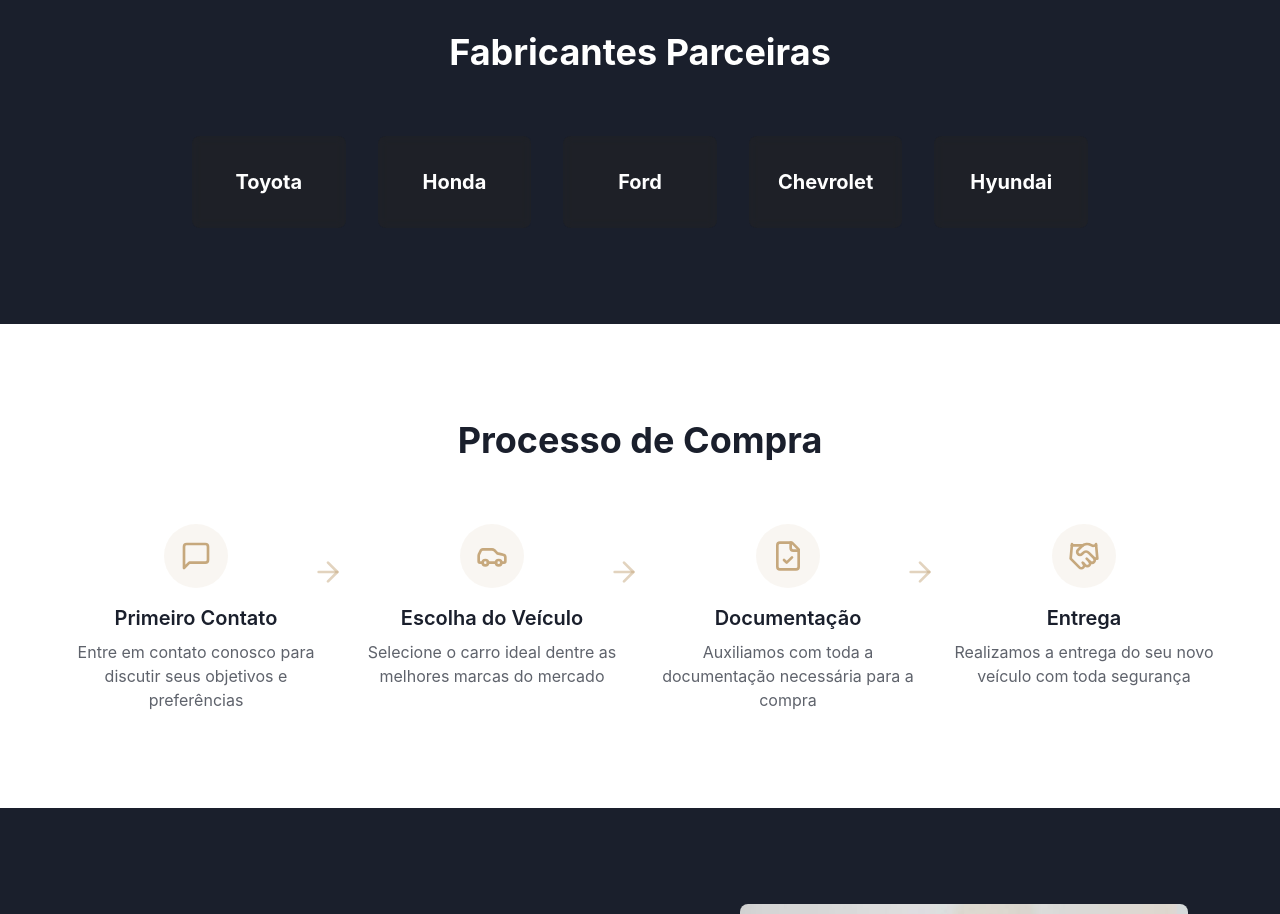
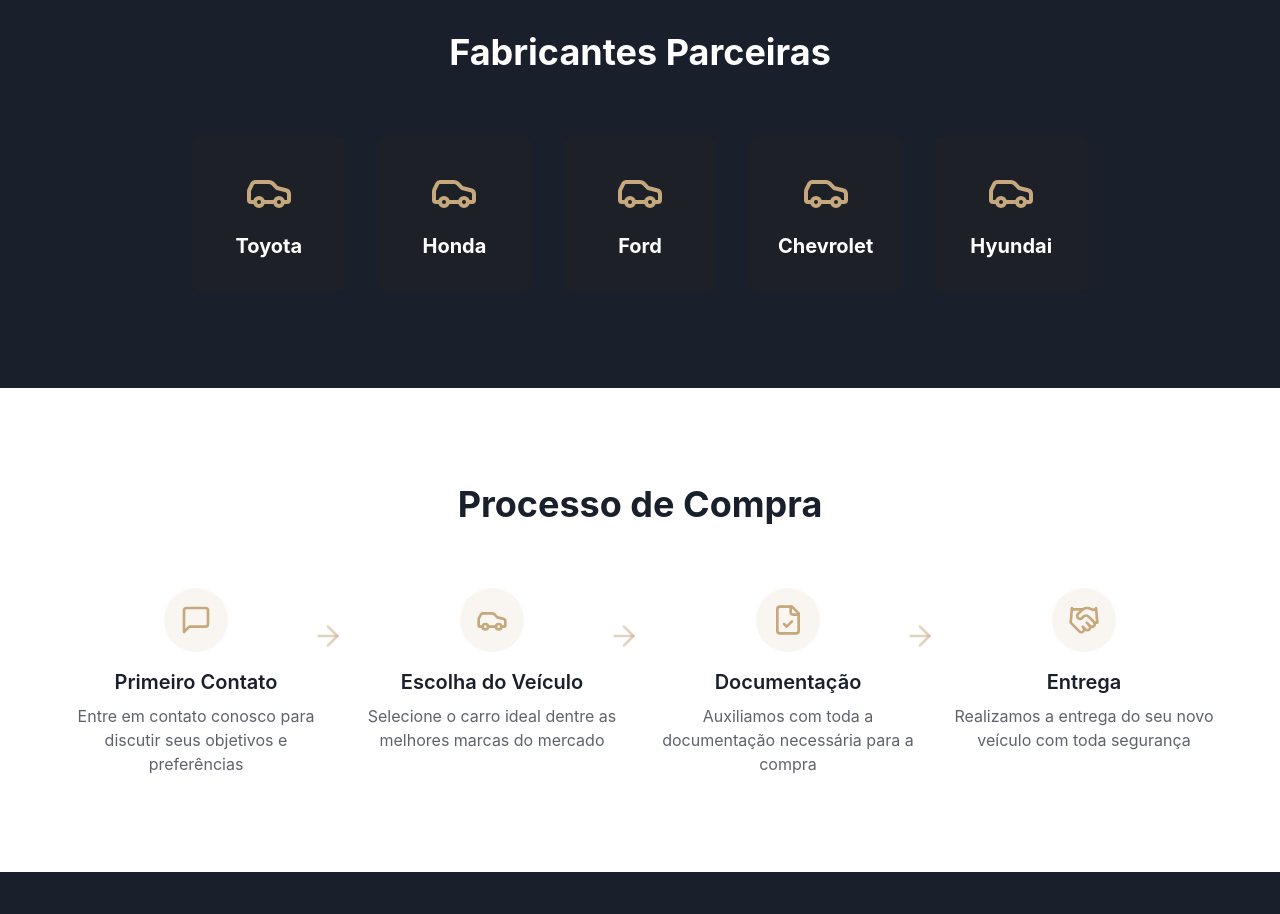
Before and after one commit to caiorodrigo10/romeu-auto-dreams-25, a React (Vite) app: page / in a window 1280 px wide. Shown: the part 2080-2994 px from the top of the page. Built offline with nearby package versions, Linux system fonts and the light colour scheme.

Commit message:
Add manufacturer icons
Find and add icons for each manufacturer above their names in the Manufacturers component.
[skip gpt_engineer]

```diff
--- a/src/components/Manufacturers.tsx
+++ b/src/components/Manufacturers.tsx
@@ -1,10 +1,27 @@
+import { Car } from "lucide-react";
+
 const Manufacturers = () => {
   const brands = [
-    "Toyota",
-    "Honda",
-    "Ford",
-    "Chevrolet",
-    "Hyundai",
+    {
+      name: "Toyota",
+      icon: <Car className="w-12 h-12 text-accent mb-4" />
+    },
+    {
+      name: "Honda",
+      icon: <Car className="w-12 h-12 text-accent mb-4" />
+    },
+    {
+      name: "Ford",
+      icon: <Car className="w-12 h-12 text-accent mb-4" />
+    },
+    {
+      name: "Chevrolet",
+      icon: <Car className="w-12 h-12 text-accent mb-4" />
+    },
+    {
+      name: "Hyundai",
+      icon: <Car className="w-12 h-12 text-accent mb-4" />
+    },
   ];
 
   return (
@@ -18,9 +35,10 @@ const Manufacturers = () => {
           {brands.map((brand, index) => (
             <div
               key={index}
-              className="flex items-center justify-center p-8 rounded-lg bg-secondary/50 backdrop-blur-sm hover:bg-accent/10 transition-colors duration-300"
+              className="flex flex-col items-center justify-center p-8 rounded-lg bg-secondary/50 backdrop-blur-sm hover:bg-accent/10 transition-colors duration-300"
             >
-              <span className="text-xl font-bold text-white">{brand}</span>
+              {brand.icon}
+              <span className="text-xl font-bold text-white">{brand.name}</span>
             </div>
           ))}
         </div>
```
